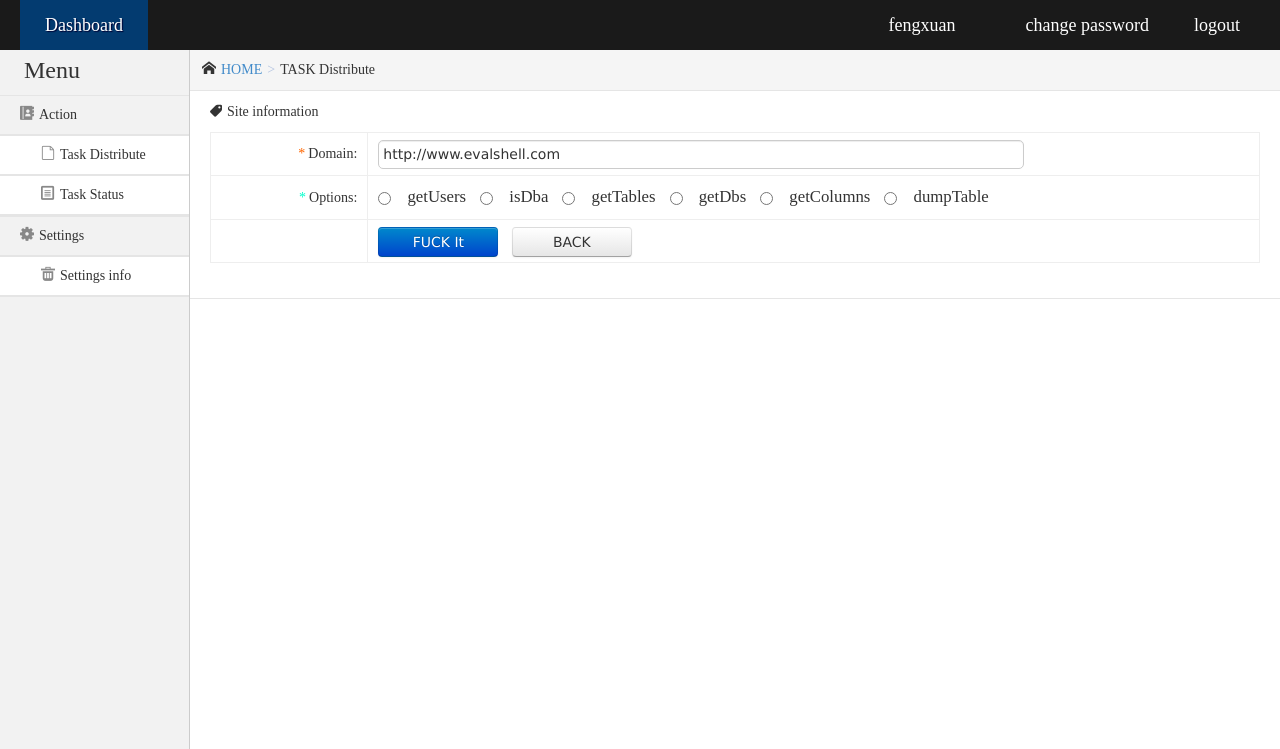
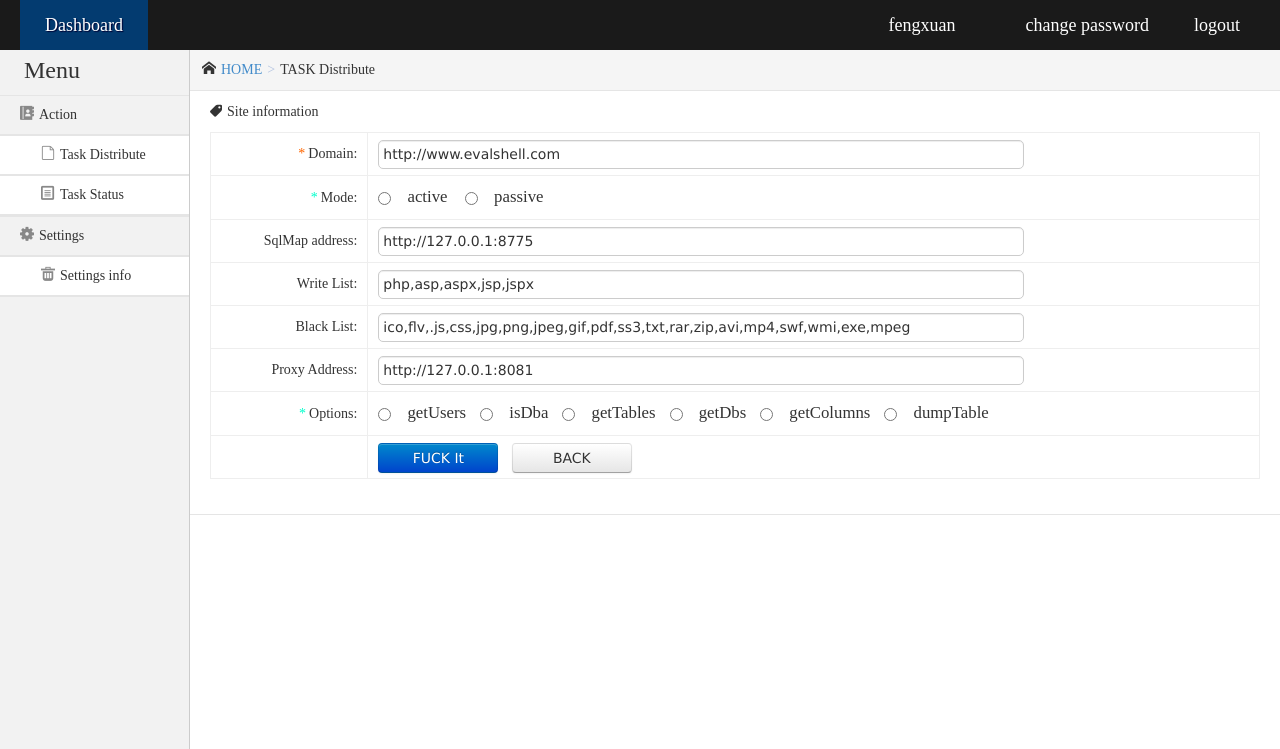
Before and after one commit to fengxuangit/Fox-scan, a Flask app: page /action/startask in a window 1280 px wide. Shown: the top 749 px of the page. Run offline with Flask 2, Linux system fonts and the light colour scheme; parts of the project's set-up code (start-up, migrations or seed data) failed here and were passed over.

Commit message:
完成前端开始任务设置,后端开始编写爬虫模块

```diff
--- a/libs/action.py
+++ b/libs/action.py
@@ -4,11 +4,14 @@ import json
 import time
 import sys
 import requests
+import re
+import urllib2
 import base64
 import threading
 import ipdb
-
-from func import XMLDOM,Tools
+from urlparse import urlparse
+from func import XMLDOM,Tools,SPIDER_HEADER
+from bs4 import BeautifulSoup
 from models import MySQLHander
 
 HEADER={'Content-Type': 'application/json'}
@@ -136,6 +139,40 @@ class Action:
             data.append(result)
         return data
 
+
+class Spider(object):
+    def SpiderGetLink(self, url):
+        content = requests.get(url, headers=SPIDER_HEADER).text
+        self.Analysis(content)
+
+    def Analysis(self, content):
+        def fuckotherdomain(domain):
+            flag = re.search('http(?:s){0,1}//', link)
+            if flag and link.find(rootdomain) >= 0:
+                return domain
+            return None
+        soup = BeautifulSoup(content, "lxml")
+        sql = "select writelist,blacklist,rootdomain from settings where taskid=\"{0}\"".format(taskid)
+        mysql.query(sql)
+        whitelist,blacklist,rootdomain = list(mysql.fetchOneRow())
+        result = []
+        for a in soup.find_all('a'):
+            flag = False
+            link = urlparse(a['href'])
+            #Matching white list first首先匹配白名单
+            for types in whitelist:
+                if link.path.find(types) >= 0:
+                    result.append(a['href']) if fuckotherdomain(a['href'])!=None else pass
+            #Matching white list Second首先匹配黑名单
+            for types in blacklist:
+                if link.path.find(types):
+                    flag = True
+            #if match blacklist then continue匹配到黑名单就推出
+            if flag:
+                continue
+            result.append(a['href']) if fuckotherdomain(a['href'])!=None else pass
+
+
 def Thread_Handle(taskid, target):
     lock.acquire()
     sql = SqlMapAction()
@@ -157,4 +194,5 @@ def Thread_Handle(taskid, target):
     return True
 
 if __name__ == '__main__':
-    Action.GetStatus("19f4cc8df5166df3")
+    s = Spider()
+    s.SpiderGetLink("http://fengxuan.com/webapp/discuz2.5/forum.php")
--- a/libs/func.py
+++ b/libs/func.py
@@ -1,11 +1,22 @@
 #!/usr/bin/env python
 #!-*- coding:utf-8 -*-
+
 import os
+import sys
 import logging
 import json
 import base64
+import requests
+import urllib2
+import ssl
+# from models import MySQLHander
 import xml.etree.cElementTree as ET
+from requests.adapters import HTTPAdapter
+from requests.packages.urllib3.poolmanager import PoolManager
 
+
+SPIDER_HEADER = {"User-Agent":"Mozilla/5.0 (iPhone; CPU iPhone OS 6_0 like Mac OS X) AppleWebKit/536.26 (KHTML, like Gecko)" \
+                " Version/6.0 Mobile/10A5376e Safari/8536.25"}
 
 
 def getrootpath():
@@ -21,6 +32,13 @@ class XMLDOM(object):
     def GetElementByName(self, name):
         return self.tree.find(name).text
 
+#ensure HTTPAdapter to spider https
+class MyAdapter(HTTPAdapter):
+    def init_poolmanager(self, connections, maxsize, block=False):
+        self.poolmanager = PoolManager(num_pools=connections,
+                                       maxsize=maxsize,
+                                       block=block,
+                                       ssl_version=ssl.PROTOCOL_TLSv1)
 class Tools:
 
     @staticmethod
@@ -39,6 +57,8 @@ class Tools:
     def base642json(string):
         return json.loads(base64.b64decode(string))
 
+
+
 if __name__ == '__main__':
-    xml = XMLDOM()
-    print xml.GetElementByName('sqlmap').strip()
+    t = Tools()
+    t.SpiderGetLink("http://fengxuan.com/webapp/discuz2.5/forum.php")
--- a/static/js/myjs/function.js
+++ b/static/js/myjs/function.js
@@ -17,7 +17,7 @@ var ChildDemo = "<p></p><table width='100%' class='insert-tab{2}'>" +
             "</td></tr></tbody></table>";
 
 function setSelectUserNo(radioObj){
-    var radioCheck= $(raioObj).val();
+    var radioCheck= radioObj.value;
     if("True"==radioCheck){
         $(radioObj).attr("checked",false);
         $(radioObj).val("False");
@@ -71,3 +71,15 @@ function STOPALL() {
         }
     })
 }
+
+function ModeChange(obj) {
+    num = obj.value;
+    if (num == 0){
+        //active
+        $('.passive').hide();
+    }else if(num == 1){
+        $('.passive').show();
+    }
+    $(obj).attr("checked",true);
+    $(obj).closest('radio').attr("checked", false);
+}
--- a/templates/startask.html
+++ b/templates/startask.html
@@ -16,19 +16,58 @@
         <form action="" method="post" id="myform" name="myform">
 
             <table width="100%" class="insert-tab">
-                            <tbody><tr>
+                <tbody>
+                <tr>
                     <th width="15%"><i class="require-red">*</i>Domain: </th>
                     <td><input type="text" id="" value="http://www.evalshell.com" size="85" name="target"
                                class="common-text"></td>
                 </tr>
                 <tr>
+                    <th width="15%"><i class="require-green">*</i>Mode: </th>
+                    <td><input type="radio" value="0" class="common-text" onclick="ModeChange(this);"/>
+                        <label><span class="options-font">&nbsp;&nbsp;&nbsp;active</span>&nbsp;&nbsp;
+                            &nbsp;</label>
+                    <input type="radio" value="1"  class="common-text" onclick="ModeChange(this);"/>
+                        <label><span class="options-font">&nbsp;&nbsp;&nbsp;passive</span>&nbsp;&nbsp;
+                            &nbsp;</label>
+                    </td>
+                </tr>
+                    <tr class="passive">
+                         <th width="15%">SqlMap address: </th>
+                        <td>
+                        <input type="text" id="" value="http://127.0.0.1:8775" size="85" name="sqlmapaddress"
+                               class="common-text">
+                        </td>
+                    </tr>
+                    <tr class="passive">
+                        <th width="15%">Write List: </th>
+                        <td>
+                        <input type="text" id="" value="php,asp,aspx,jsp,jspx" size="85" name="writelist[]"
+                               class="common-text">
+                        </td>
+                    </tr>
+                    <tr class="passive">
+                        <th width="15%">Black List: </th>
+                        <td>
+                        <input type="text" value="ico,flv,.js,css,jpg,png,jpeg,gif,pdf,ss3,txt,rar,zip,avi,mp4,swf,wmi,exe,mpeg"
+                               size="85" name="blacklist[]"
+                               class="common-text">
+                        </td>
+                    </tr>
+                    <tr class="passive">
+                        <th width="15%">Proxy Address: </th>
+                        <td>
+                        <input type="text" value="http://127.0.0.1:8081" size="85" name="proxyadr"
+                               class="common-text">
+                        </td>
+                    </tr>
+                <tr>
                     <th width="15%"><i class="require-green">*</i>Options: </th>
                     <td>
-                                    <input type="radio" name="getUsers" value="False" class="common-text"
+                        <input type="radio" name="getUsers" value="False" class="common-text" onclick="setSelectUserNo(this);"/>
+                        <label><span class="options-font">&nbsp;&nbsp;&nbsp;getUsers</span>&nbsp;&nbsp;&nbsp;</label>
+                        <input type="radio" name="isDba" value="False" class="common-text"
                                onclick="setSelectUserNo(this);"/>
-                                    <label><span class="options-font">&nbsp;&nbsp;&nbsp;getUsers</span>&nbsp;&nbsp;&nbsp;</label>
-                                    <input type="radio" name="isDba" value="False"
-                                           class="common-text" onclick="setSelectUserNo(this);"/>
                         <label><span class="options-font">&nbsp;&nbsp;&nbsp;isDba</span>&nbsp;&nbsp;&nbsp;</label>
                         <input type="radio" name="getTables" value="False" class="common-text" onclick="setSelectUserNo(this);"/>
                         <label><span class="options-font">&nbsp;&nbsp;&nbsp;getTables</span>&nbsp;&nbsp;&nbsp;</label>
--- a/views.py
+++ b/views.py
@@ -73,5 +73,6 @@ def action_status():
             taskidlist.append(request.args['taskidlist'])
     return json.dumps({"status":SqlMap.StopTask(taskidlist)})
 
+
 if __name__ == '__main__':
     app.run()
```
Also changed, not shown: README.md, 1 other file. Lines whose indentation alone changed are shown as unchanged.
